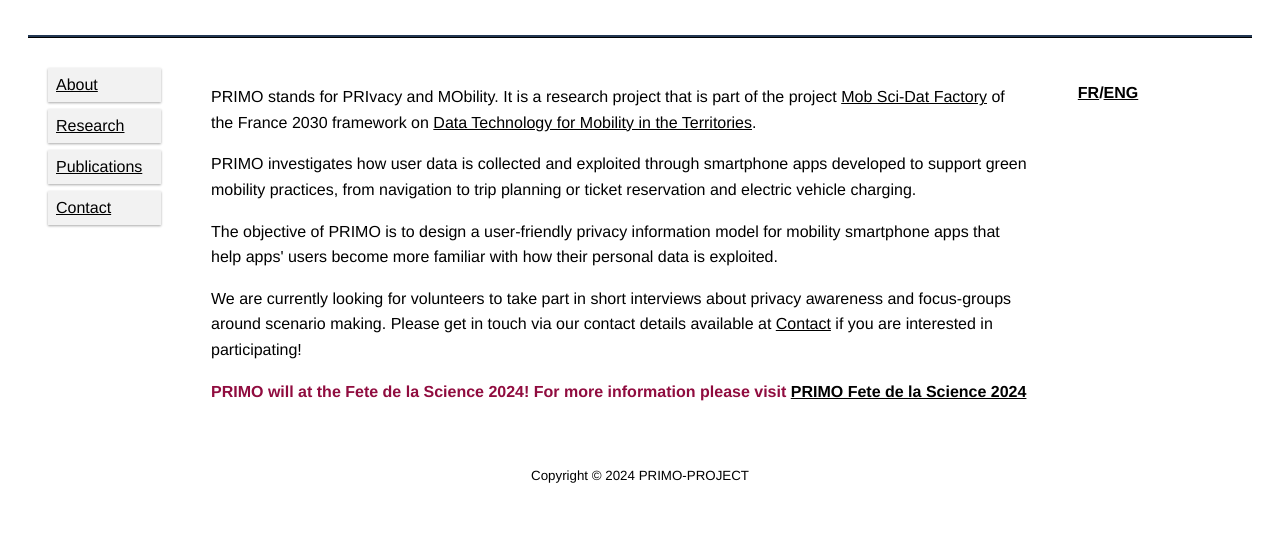
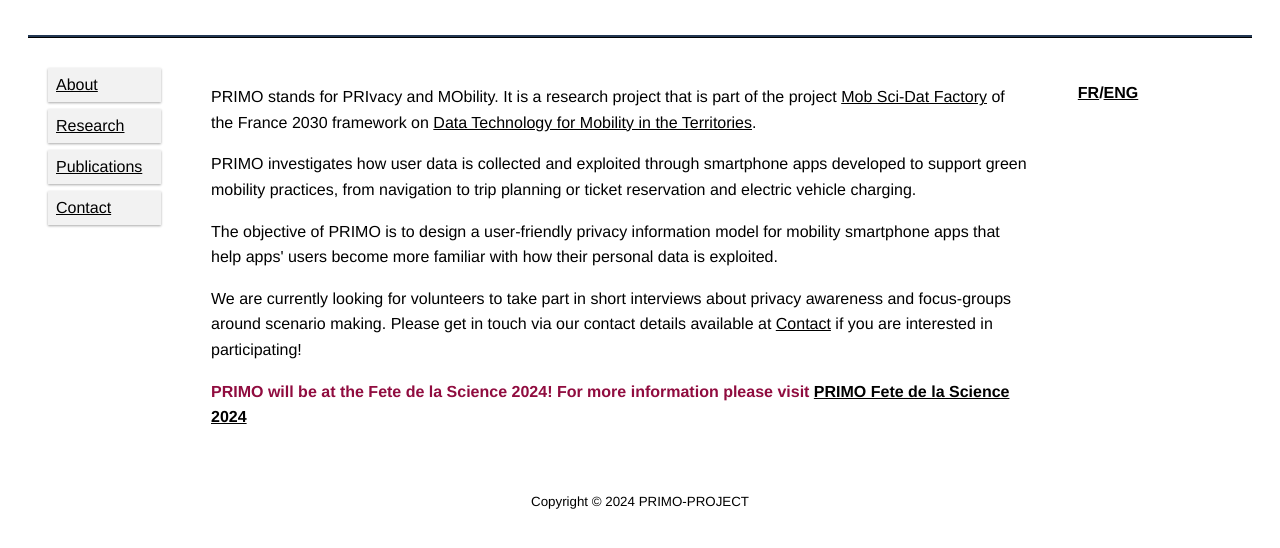
Before and after one commit to primo-project/primo-project.github.io, a plain HTML site: page index_eng.html in a window 1280 px wide. Shown: the part 148-696 px from the top of the page. Drawn offline with Linux system fonts and the light colour scheme.

Commit message:
Update index_eng.html

```diff
--- a/index_eng.html
+++ b/index_eng.html
@@ -49,7 +49,7 @@
 
 	<p style="color:  #900C3F";>
 	<b>
-	PRIMO will at the Fete de la Science 2024! For more information please visit
+	PRIMO will be at the Fete de la Science 2024! For more information please visit
 	<a href="https://www.fetedelascience.fr/donnees-personnelles-en-ligne-comment-mieux-etre-informe">PRIMO Fete de la Science 2024</a>
 	</b>
 	</p>
```
